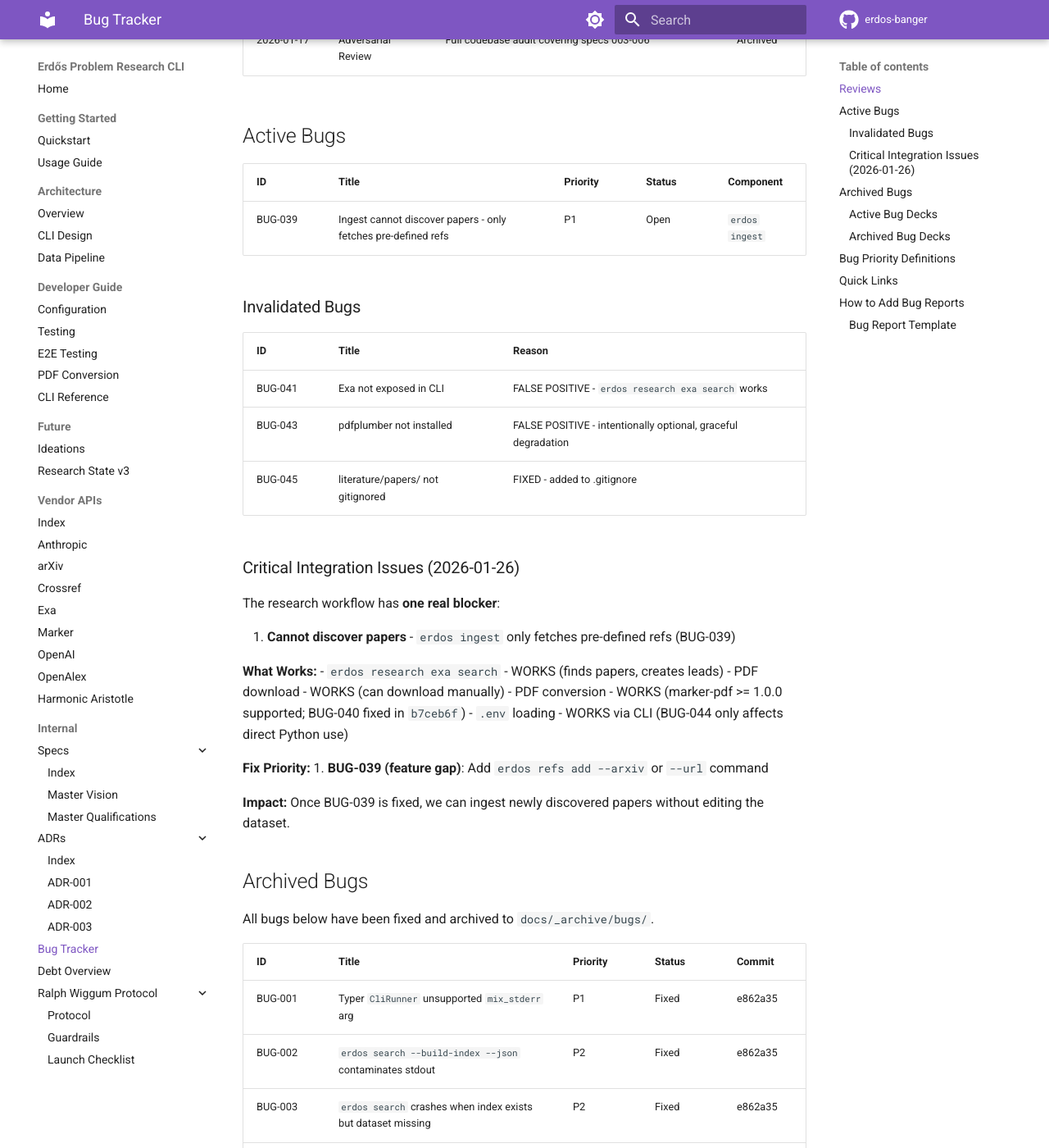
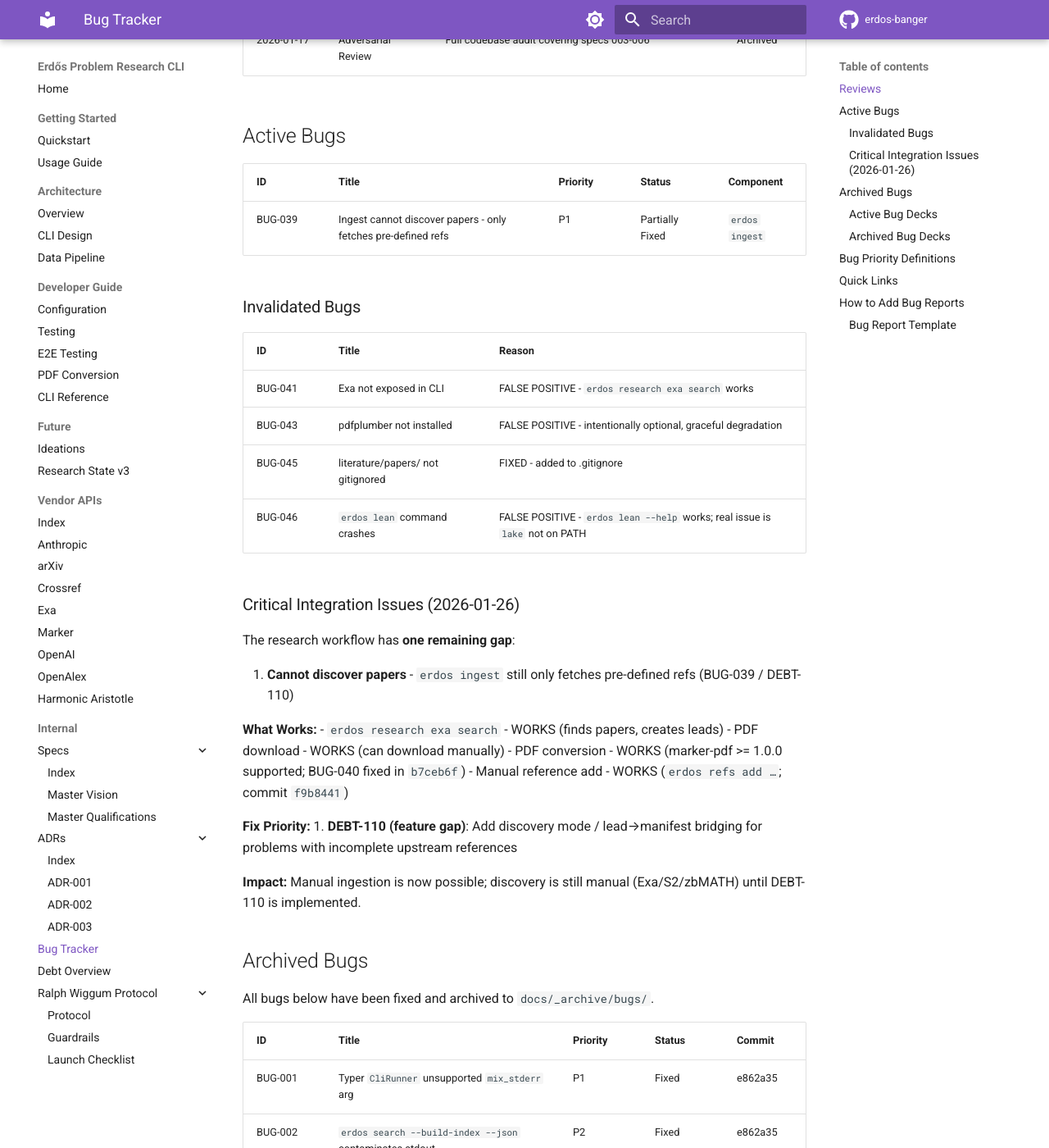
Before and after one commit to research-developer/erdos-banger, an MkDocs documentation site: the page built from docs/_bugs/README.md, in a window 1280 px wide and 1400 px high, scrolled down 869 px. Shown: the whole window at 82% size. Built offline with MkDocs 1.6.1 and Material for MkDocs 9.7.7, drawn with Linux system fonts in a browser that asks for light colours; comment, search, counter and statistics services are not loaded; some of the changed text lies outside the part shown.

Commit message:
docs(bugs): update status of BUG-039 and clarify remaining gaps in research workflow
- Changed the status of BUG-039 from "Open" to "Partially Fixed" to reflect progress on the issue.
- Updated the description of the research workflow gap, indicating that while manual ingestion is now possible, discovery remains manual until DEBT-110 is implemented.
- Added clarification on the impact of the changes and the next bug ID.

```diff
--- a/docs/_bugs/README.md
+++ b/docs/_bugs/README.md
@@ -20,7 +20,7 @@ This directory contains bug reports, adversarial code reviews, and quality audit
 
 | ID | Title | Priority | Status | Component |
 |----|-------|----------|--------|-----------|
-| BUG-039 | Ingest cannot discover papers - only fetches pre-defined refs | P1 | Open | `erdos ingest` |
+| BUG-039 | Ingest cannot discover papers - only fetches pre-defined refs | P1 | Partially Fixed | `erdos ingest` |
 
 ### Invalidated Bugs
 
@@ -29,23 +29,24 @@ This directory contains bug reports, adversarial code reviews, and quality audit
 | BUG-041 | Exa not exposed in CLI | FALSE POSITIVE - `erdos research exa search` works |
 | BUG-043 | pdfplumber not installed | FALSE POSITIVE - intentionally optional, graceful degradation |
 | BUG-045 | literature/papers/ not gitignored | FIXED - added to .gitignore |
+| BUG-046 | `erdos lean` command crashes | FALSE POSITIVE - `erdos lean --help` works; real issue is `lake` not on PATH |
 
 ### Critical Integration Issues (2026-01-26)
 
-The research workflow has **one real blocker**:
+The research workflow has **one remaining gap**:
 
-1. **Cannot discover papers** - `erdos ingest` only fetches pre-defined refs (BUG-039)
+1. **Cannot discover papers** - `erdos ingest` still only fetches pre-defined refs (BUG-039 / DEBT-110)
 
 **What Works:**
 - `erdos research exa search` - WORKS (finds papers, creates leads)
 - PDF download - WORKS (can download manually)
 - PDF conversion - WORKS (marker-pdf >= 1.0.0 supported; BUG-040 fixed in `b7ceb6f`)
-- `.env` loading - WORKS via CLI (BUG-044 only affects direct Python use)
+- Manual reference add - WORKS (`erdos refs add …`; commit `f9b8441`)
 
 **Fix Priority:**
-1. **BUG-039 (feature gap)**: Add `erdos refs add --arxiv` or `--url` command
+1. **DEBT-110 (feature gap)**: Add discovery mode / lead→manifest bridging for problems with incomplete upstream references
 
-**Impact:** Once BUG-039 is fixed, we can ingest newly discovered papers without editing the dataset.
+**Impact:** Manual ingestion is now possible; discovery is still manual (Exa/S2/zbMATH) until DEBT-110 is implemented.
 
 ## Archived Bugs
 
@@ -92,10 +93,14 @@ All bugs below have been fixed and archived to `docs/_archive/bugs/`.
 | GH-035 | Crossref/S2 clients missing JSONDecodeError handling | P1 | Fixed | (in-tree) |
 | GH-036 | Hardcoded `logs/loop` path breaks outside repo root | P2 | Fixed | (in-tree) |
 | BUG-044 | Environment variables not auto-loaded in Python scripts | P2 | Fixed | b43c3a7 |
+| BUG-041 | Exa not exposed in CLI | N/A | Invalidated | f5557d7 |
+| BUG-043 | pdfplumber not installed | N/A | Invalidated | f5557d7 |
+| BUG-045 | literature/papers/ not gitignored | P3 | Fixed | f5557d7 |
+| BUG-046 | `erdos lean` command crashes | N/A | Invalidated | 1ed768b |
 
 *Naming: GH-XXX = also tracked on GitHub Issues. BUG-XXX = local docs only. Both systems maintained in parallel.*
 
-**Next Bug ID:** BUG-046 (or GH-XXX if filing on GitHub)
+**Next Bug ID:** BUG-047 (or GH-XXX if filing on GitHub)
 
 ### Active Bug Decks
 
@@ -148,6 +153,10 @@ All bugs below have been fixed and archived to `docs/_archive/bugs/`.
 - `docs/_archive/bugs/bug-035-lean-skeleton-outdated-import.md`
 - `docs/_archive/bugs/bug-042-exa-empty-titles.md`
 - `docs/_archive/bugs/bug-044-env-not-auto-loaded.md`
+- `docs/_archive/bugs/bug-041-exa-not-exposed-in-cli.md`
+- `docs/_archive/bugs/bug-043-pdfplumber-not-installed.md`
+- `docs/_archive/bugs/bug-045-literature-papers-not-gitignored.md`
+- `docs/_archive/bugs/bug-046-erdos-lean-command-broken.md`
 - `docs/_archive/bugs/friction-2026-01-26-cli-maximization-test.md`
 
 ## Bug Priority Definitions
```
